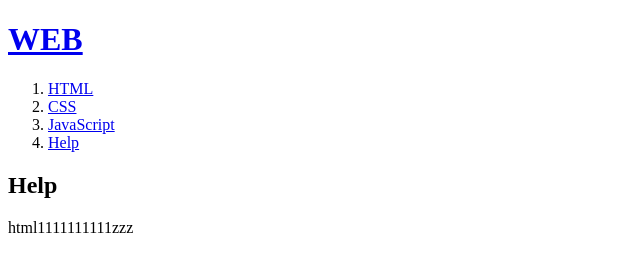
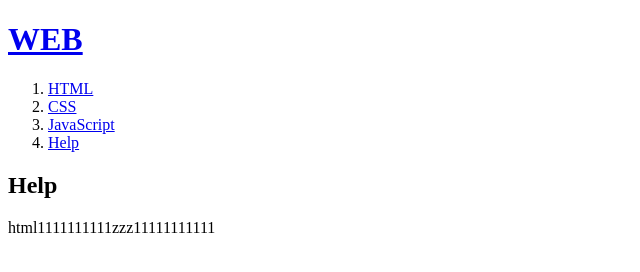
Before and after one commit to Railac/my-web-site, a plain HTML site: page 4.html in a window 1280 px wide. Shown: the whole page, without its empty margins (0-640 px from the left). Drawn offline with Linux system fonts and the light colour scheme.

Commit message:
zzzzzzzzzzzzzz

```diff
--- a/4.html
+++ b/4.html
@@ -13,7 +13,7 @@
     <li><a href="4.html">Help</a></li>
   </ol>
   <h2>Help</h2>
-  <p>html1111111111zzz
+  <p>html1111111111zzz11111111111
   </p>
 </body>
 </html>
```
